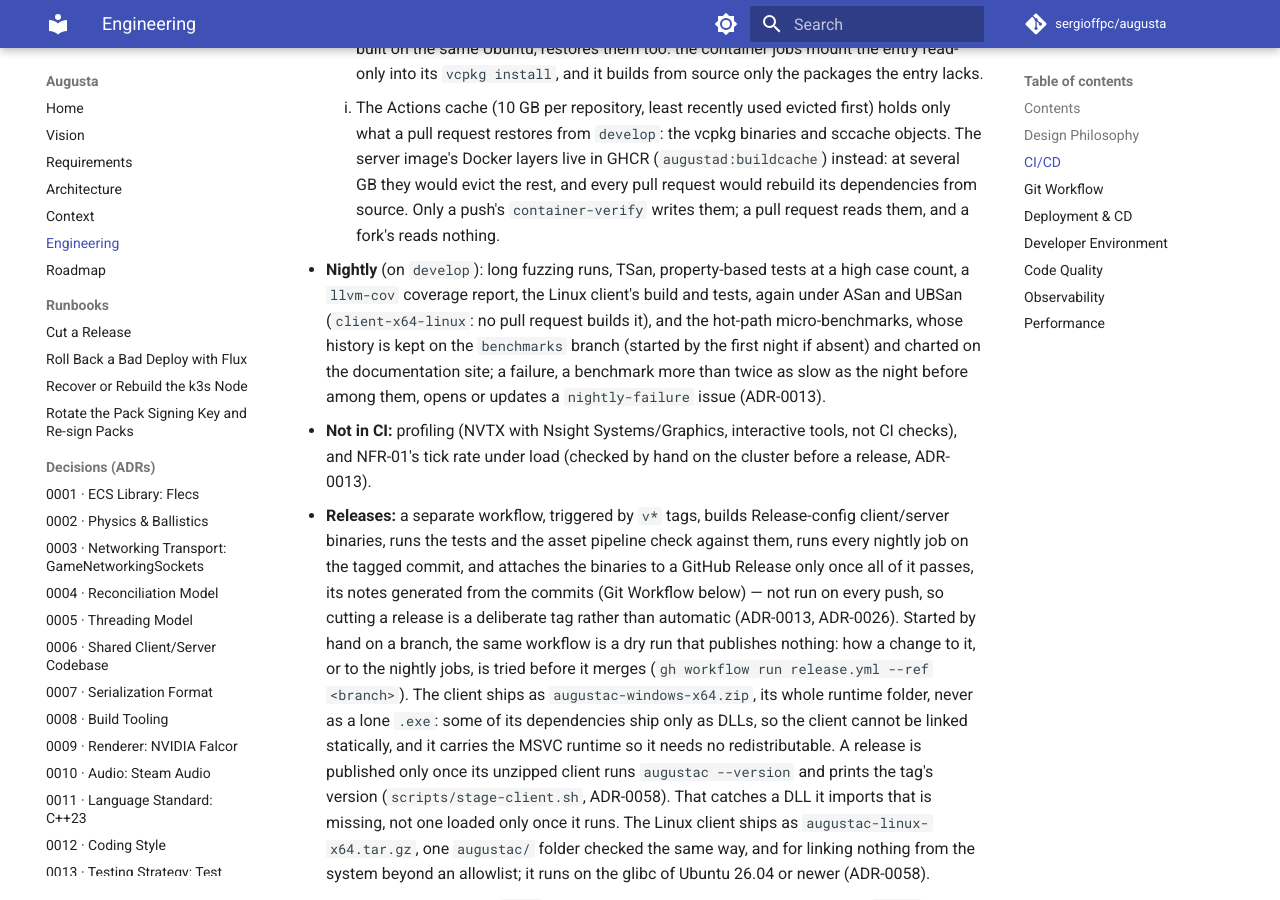
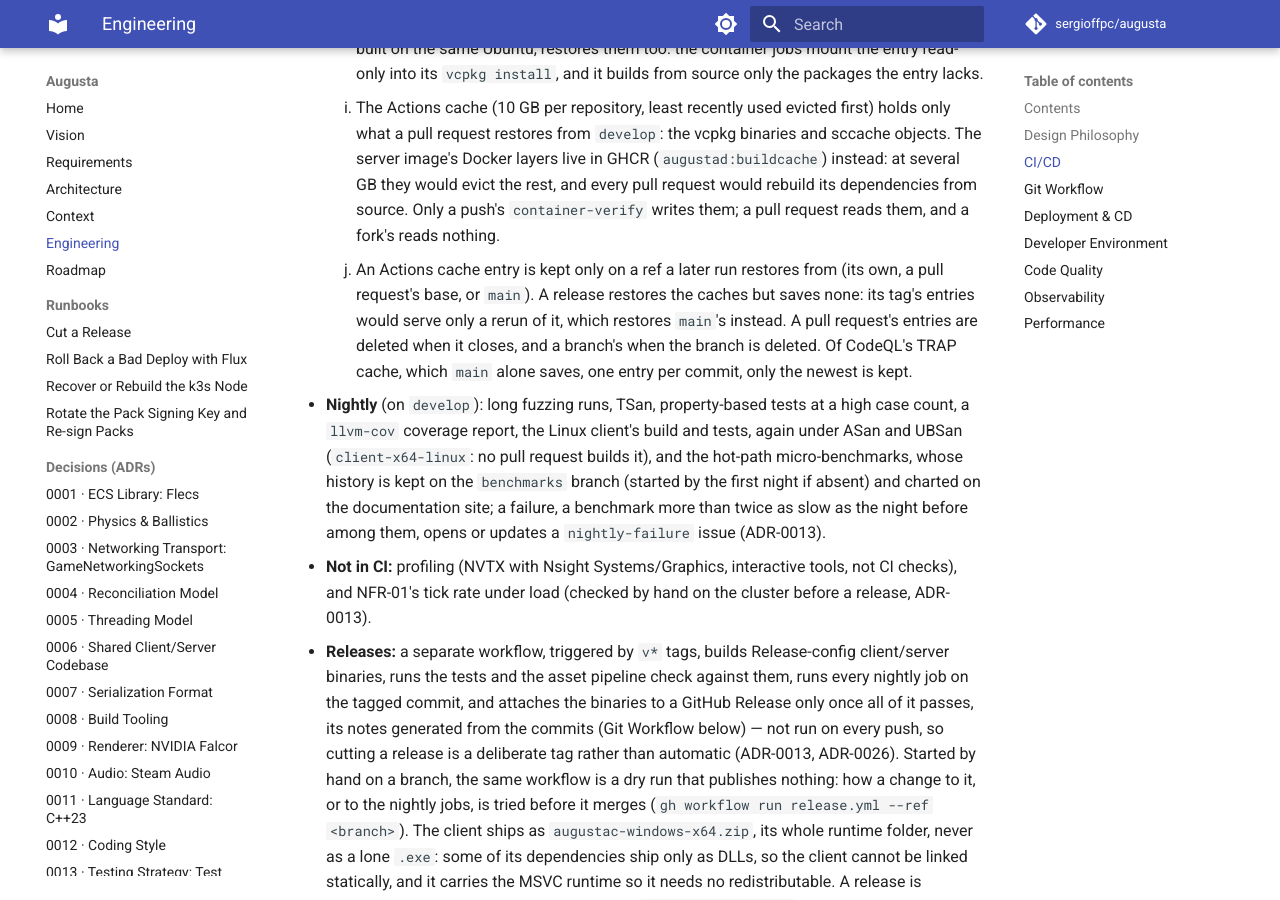
Before and after one commit to sergioffpc/augusta, an MkDocs documentation site: the page built from docs/ENGINEERING.md, in a window 1280 px wide and 900 px high, scrolled down 3277 px. Built offline with MkDocs 1.6.1 and Material for MkDocs 9.7.7, drawn with Linux system fonts in a browser that asks for light colours; comment, search, counter and statistics services are not loaded.

Commit message:
ci: keep Actions caches only on refs a later run restores from
A release no longer saves the vcpkg or uv caches, its own jobs' or the
nightly jobs' it calls, since its tag's entries serve only a rerun of it.
The cache cleanup also deletes a branch's or tag's caches when it is
deleted, and CodeQL prunes main's superseded TRAP cache entries after
each analysis.

Closes #694

Co-Authored-By: Claude Opus 5.5 <noreply@anthropic.com>

```diff
--- a/docs/ENGINEERING.md
+++ b/docs/ENGINEERING.md
@@ -143,6 +143,12 @@ decisions already made in ARCHITECTURE.md:
       rest, and every pull request would rebuild its dependencies from source.
       Only a push's `container-verify` writes them; a pull request reads them,
       and a fork's reads nothing.
+    - An Actions cache entry is kept only on a ref a later run restores from
+      (its own, a pull request's base, or `main`). A release restores the caches
+      but saves none: its tag's entries would serve only a rerun of it, which
+      restores `main`'s instead. A pull request's entries are deleted when it
+      closes, and a branch's when the branch is deleted. Of CodeQL's TRAP cache,
+      which `main` alone saves, one entry per commit, only the newest is kept.
 
 - **Nightly** (on `develop`): long fuzzing runs, TSan, property-based tests at a
   high case count, a `llvm-cov` coverage report, the Linux client's build and
```
Also changed, not shown: 4 other files.
